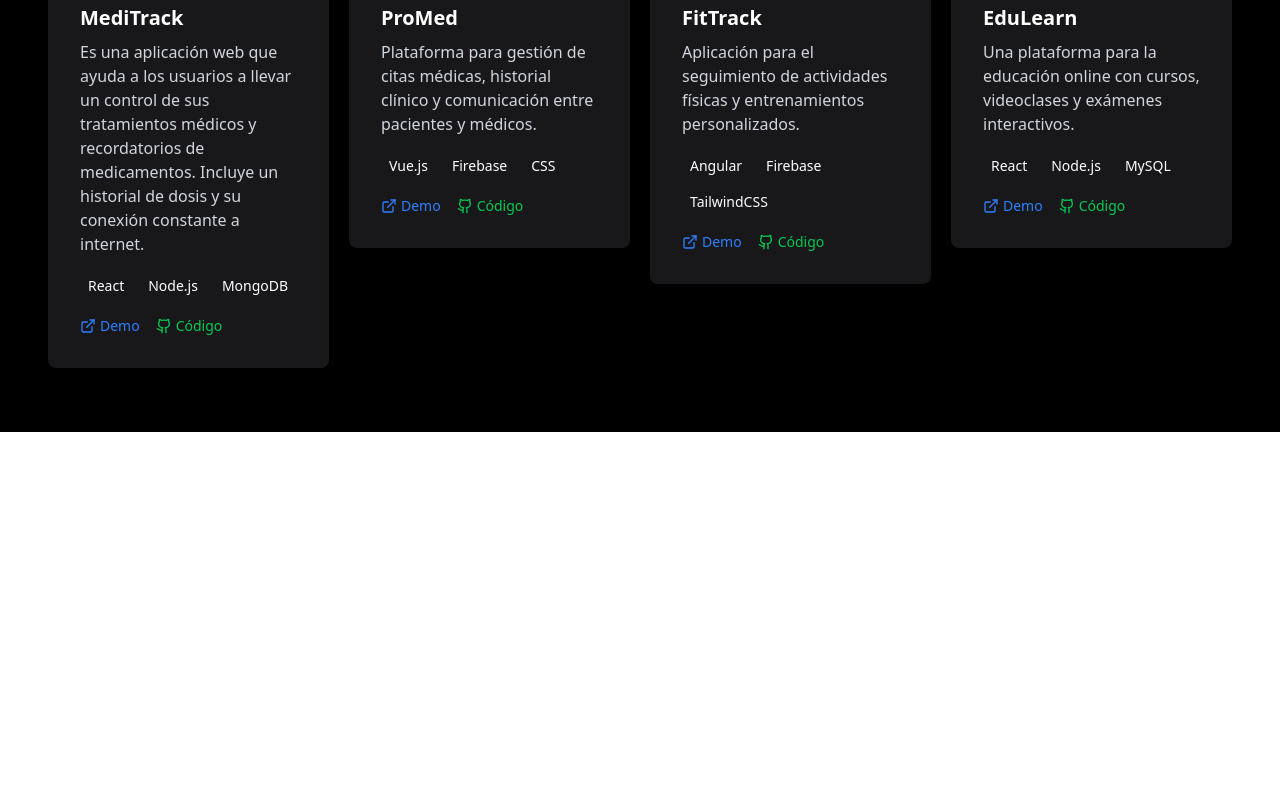
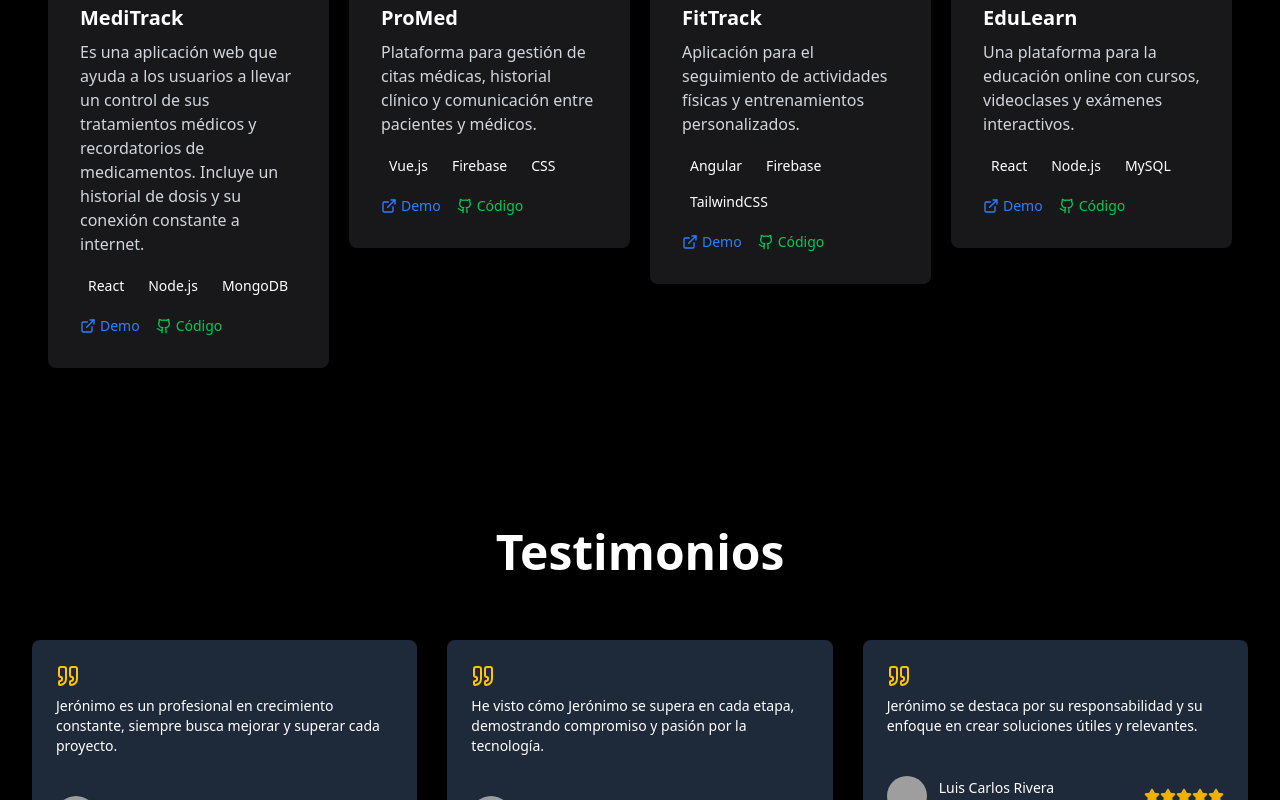
Before and after one commit to JeronimoUnigarro/portfolio, a Next.js app: page / in a window 1280 px wide. Shown: the part 2000-2800 px from the top of the page. Before the commit the page ends 2432 px from the top, so only its background shows below. Built offline with nearby package versions, Linux system fonts and the light colour scheme; grey boxes are pictures that could not be loaded.

Commit message:
testimonios

```diff
--- /dev/null
+++ b/src/app/components/TestimonialsSection.jsx
@@ -0,0 +1,134 @@
+"use client"
+
+import { useState } from 'react'
+import { ChevronLeft, ChevronRight, Quote, Star } from 'lucide-react'
+import Image from 'next/image'
+import { Swiper, SwiperSlide } from 'swiper/react';
+import 'swiper/css';
+
+
+// Sample testimonial data - replace with actual testimonials
+const testimonials = [
+  {
+    id: 1,
+    text: 'Jerónimo es un profesional en crecimiento constante, siempre busca mejorar y superar cada proyecto.',
+    author: 'Jacobo Solare',
+    role: 'Profesor de mundo',
+    image: '/profile-jacobo.jpg',
+    rating: 4,
+  },
+  {
+    id: 2,
+    text: 'He visto cómo Jerónimo se supera en cada etapa, demostrando compromiso y pasión por la tecnología.',
+    author: 'Santiago Gariol',
+    role: 'Profesor de mundo',
+    image: '/profile-santiago.jpg',
+    rating: 5,
+  },
+  {
+    id: 3,
+    text: 'Jerónimo se destaca por su responsabilidad y su enfoque en crear soluciones útiles y relevantes.',
+    author: 'Luis Carlos Rivera',
+    role: 'Profesor de mundo',
+    image: '/profile-luis.jpg',
+    rating: 5,
+  },
+  {
+    id: 4,
+    text: 'Jerónimo tiene una gran capacidad de adaptación y siempre ofrece ideas innovadoras.',
+    author: 'Ana Gómez',
+    role: 'Colaboradora',
+    image: '/profile-ana.jpg',
+    rating: 5,
+  },
+  {
+    id: 5,
+    text: 'Su dedicación y capacidad para trabajar en equipo lo convierten en un gran recurso.',
+    author: 'Carlos López',
+    role: 'Mentor',
+    image: '/profile-carlos.jpg',
+    rating: 4,
+  },
+]
+
+export default function TestimonialSection() {
+  return (
+    <section id="testimonials" className="section-padding bg-black py-16 md:py-24">
+      <div className="container-custom px-4 md:px-8">
+        <h2 className="text-4xl md:text-5xl font-bold mb-16 text-white text-center">Testimonios</h2>
+
+        <Swiper
+          spaceBetween={30}
+          slidesPerView={1}
+          loop={true}
+          autoplay={{ delay: 3000 }}
+          breakpoints={{
+            640: {
+              slidesPerView: 2,
+              spaceBetween: 20,
+            },
+            768: {
+              slidesPerView: 3,
+              spaceBetween: 30,
+            },
+          }}
+        >
+          {testimonials.map((testimonial) => (
+            <SwiperSlide key={testimonial.id}>
+              <TestimonialCard testimonial={testimonial} />
+            </SwiperSlide>
+          ))}
+        </Swiper>
+      </div>
+    </section>
+  )
+}
+
+function TestimonialCard({ testimonial }) {
+  return (
+    <div className="testimonial-card h-full flex flex-col bg-gray-800 p-6 rounded-lg shadow-lg">
+      <div className="mb-4">
+        <div className="text-primary mb-2 text-yellow-400">
+          <Quote className="w-6 h-6" />
+        </div>
+        <p className="text-muted-foreground text-sm mb-6 text-white">{testimonial.text}</p>
+      </div>
+
+      <div className="mt-auto">
+        <div className="flex justify-between items-center text-white">
+          <div className="flex items-center">
+            <div className="w-10 h-10 rounded-full overflow-hidden bg-secondary relative mr-3 flex items-center justify-center">
+              {testimonial.image ? (
+                <Image
+                  src={testimonial.image}
+                  alt={testimonial.author}
+                  layout="fill"
+                  objectFit="cover"
+                />
+              ) : (
+                <span className="text-xs font-medium text-white">
+                  {testimonial.author.substring(0, 2).toUpperCase()}
+                </span>
+              )}
+            </div>
+            <div>
+              <p className="font-medium text-sm">{testimonial.author}</p>
+              <p className="text-xs text-muted-foreground">{testimonial.role}</p>
+            </div>
+          </div>
+
+          <div className="flex">
+            {[...Array(5)].map((_, i) => (
+              <Star
+                key={i}
+                className={`w-4 h-4 ${
+                  i < testimonial.rating ? 'text-yellow-500 fill-yellow-500' : 'text-muted'
+                }`}
+              />
+            ))}
+          </div>
+        </div>
+      </div>
+    </div>
+  )
+}
--- a/src/app/page.tsx
+++ b/src/app/page.tsx
@@ -1,6 +1,7 @@
 import HeroSection from '@/app/components/HeroSection'
 import AboutSection from '@/app/components/AboutSection'
 import ProjectsSection from '@/app/components/ProjectsSection'
+import TestimonialsSection from '@/app/components/TestimonialsSection'
 
 
   export default function Home() {
@@ -9,6 +10,7 @@ import ProjectsSection from '@/app/components/ProjectsSection'
         <HeroSection />
         <AboutSection />
         <ProjectsSection />
+        <TestimonialsSection />
 
       </>
     );
```
